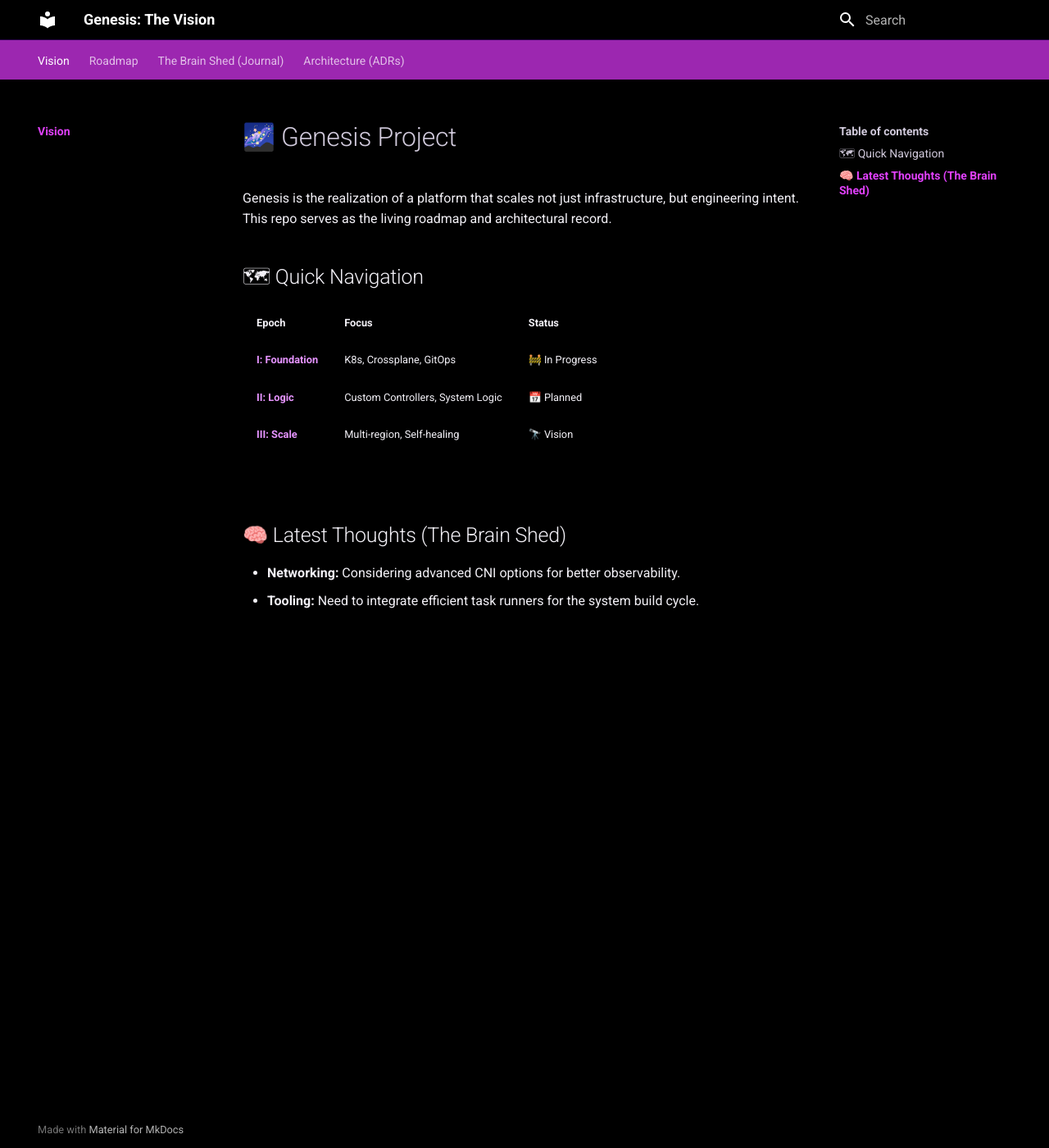
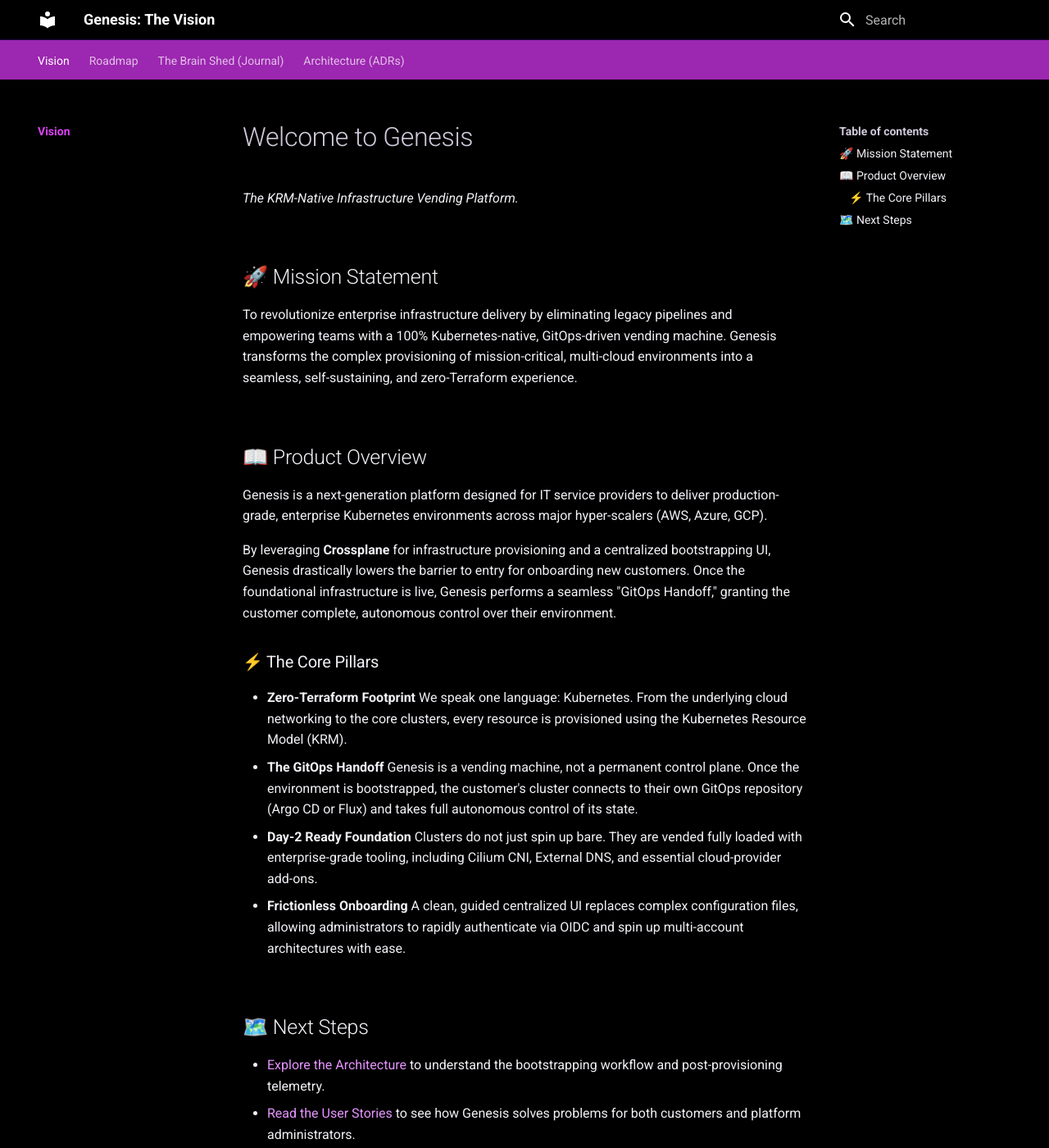
Before and after one commit to Exxeon/project-genesis, an MkDocs documentation site: the page built from docs/index.md, in a window 1280 px wide and 1400 px high. Shown: the whole window at 82% size. Built offline with MkDocs 1.6.1 and Material for MkDocs 9.7.7, drawn with Linux system fonts in a browser that asks for light colours; some of the changed text lies outside the part shown.

Commit message:
feat: Revise introduction and mission statement in documentation for clarity and engagement

```diff
--- a/docs/index.md
+++ b/docs/index.md
@@ -1,17 +1,36 @@
-# 🌌 Genesis Project
+# Welcome to Genesis
 
-Genesis is the realization of a platform that scales not just infrastructure, but engineering intent. This repo serves as the living roadmap and architectural record.
-
-## 🗺 Quick Navigation
-
-| Epoch | Focus | Status |
-| :--- | :--- | :--- |
-| [**I: Foundation**](epochs/epoch-1.md) | K8s, Crossplane, GitOps | 🚧 In Progress |
-| [**II: Logic**](epochs/epoch-2.md) | Custom Controllers, System Logic | 📅 Planned |
-| [**III: Scale**](epochs/epoch-3.md) | Multi-region, Self-healing | 🔭 Vision |
+*The KRM-Native Infrastructure Vending Platform.*
 
 ---
 
-## 🧠 Latest Thoughts (The Brain Shed)
-- **Networking:** Considering advanced CNI options for better observability.
-- **Tooling:** Need to integrate efficient task runners for the system build cycle.
+## 🚀 Mission Statement
+
+To revolutionize enterprise infrastructure delivery by eliminating legacy pipelines and empowering teams with a 100% Kubernetes-native, GitOps-driven vending machine. Genesis transforms the complex provisioning of mission-critical, multi-cloud environments into a seamless, self-sustaining, and zero-Terraform experience.
+
+---
+
+## 📖 Product Overview
+
+Genesis is a next-generation platform designed for IT service providers to deliver production-grade, enterprise Kubernetes environments across major hyper-scalers (AWS, Azure, GCP).
+
+By leveraging **Crossplane** for infrastructure provisioning and a centralized bootstrapping UI, Genesis drastically lowers the barrier to entry for onboarding new customers. Once the foundational infrastructure is live, Genesis performs a seamless "GitOps Handoff," granting the customer complete, autonomous control over their environment.
+
+### ⚡ The Core Pillars
+
+*   **Zero-Terraform Footprint**
+    We speak one language: Kubernetes. From the underlying cloud networking to the core clusters, every resource is provisioned using the Kubernetes Resource Model (KRM).
+*   **The GitOps Handoff**
+    Genesis is a vending machine, not a permanent control plane. Once the environment is bootstrapped, the customer's cluster connects to their own GitOps repository (Argo CD or Flux) and takes full autonomous control of its state.
+*   **Day-2 Ready Foundation**
+    Clusters do not just spin up bare. They are vended fully loaded with enterprise-grade tooling, including Cilium CNI, External DNS, and essential cloud-provider add-ons.
+*   **Frictionless Onboarding**
+    A clean, guided centralized UI replaces complex configuration files, allowing administrators to rapidly authenticate via OIDC and spin up multi-account architectures with ease.
+
+---
+
+## 🗺️ Next Steps
+
+*   [Explore the Architecture](architecture.md) to understand the bootstrapping workflow and post-provisioning telemetry.
+*   [Read the User Stories](user-stories.md) to see how Genesis solves problems for both customers and platform administrators.
+*   [Check the Architecture Decision Records (ADRs)](adr/index.md) for deeper technical context on our tooling choices.
```
